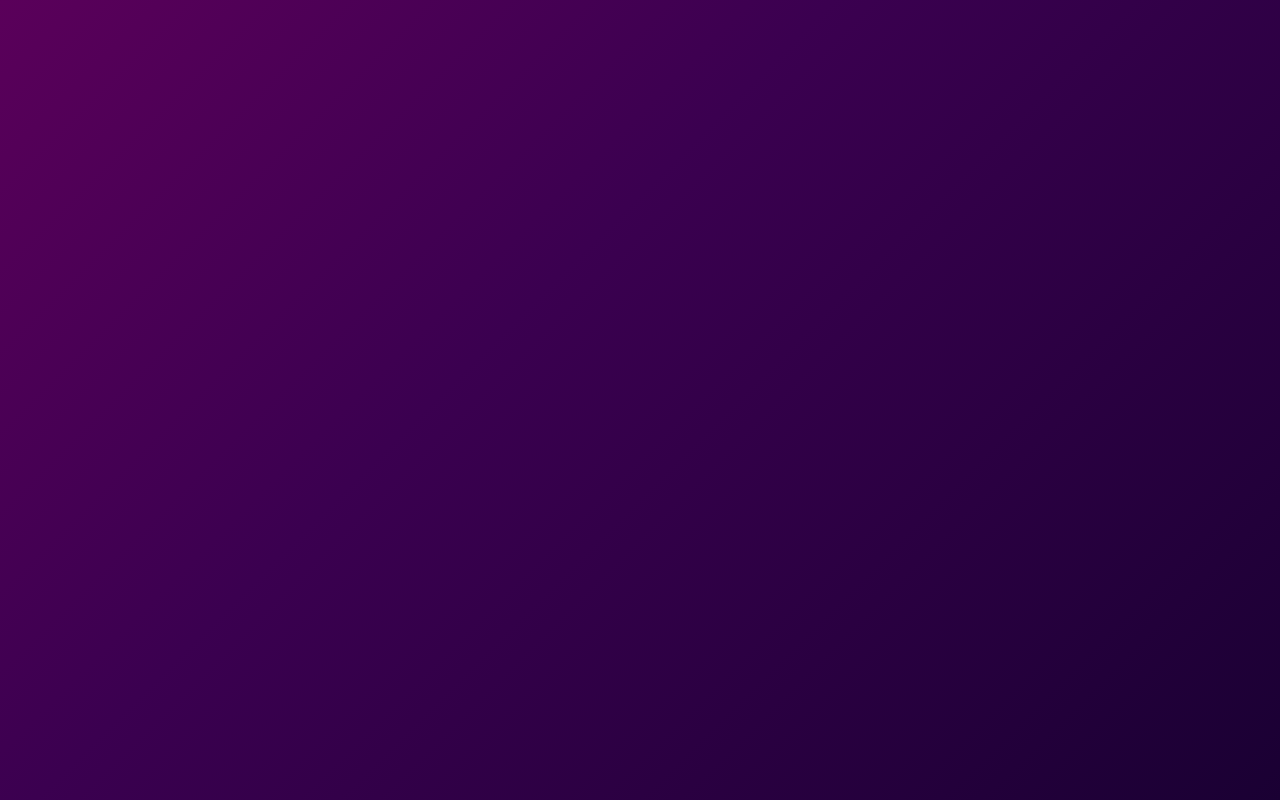
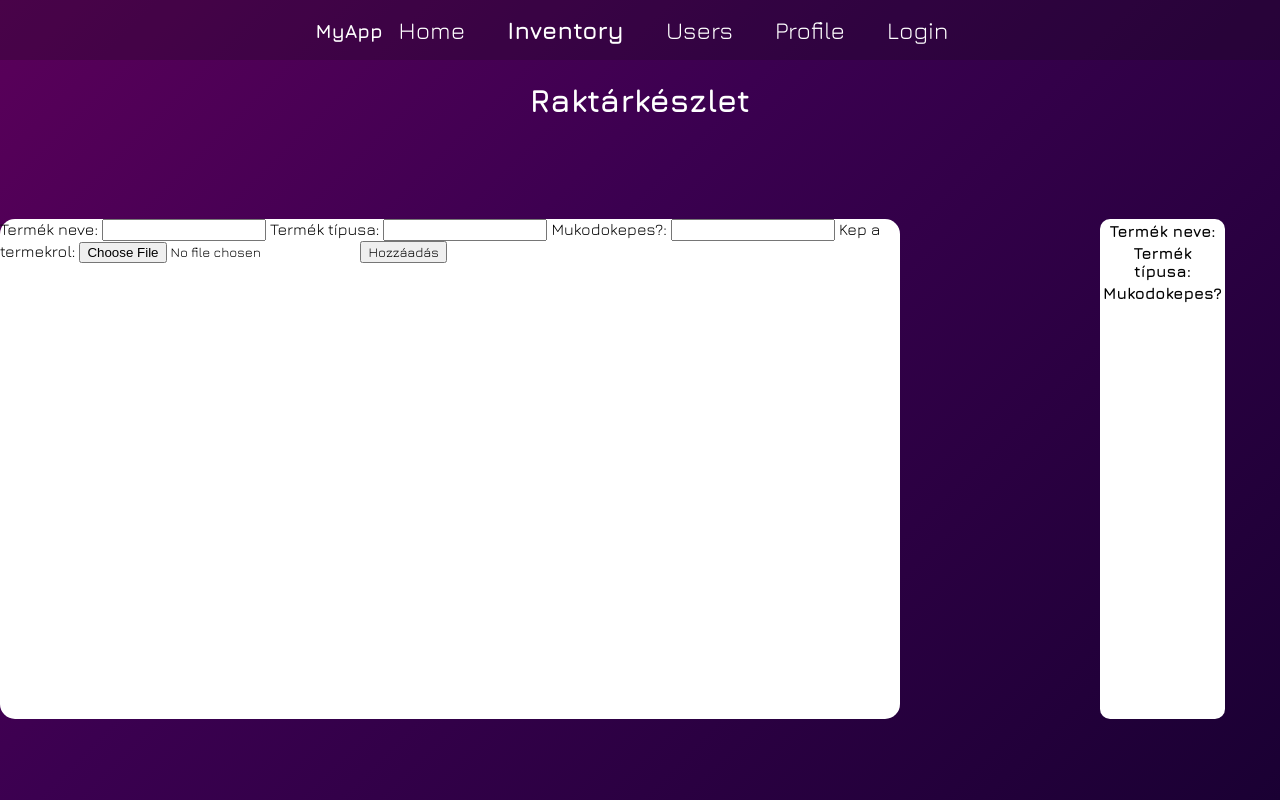
Before and after one commit to benkolon152/Szerviz-projekt, a SvelteKit app in the folder prj/: page /inventory in a window 1280 px wide. Built offline with nearby package versions, Linux system fonts and the light colour scheme.

Commit message:
template for inventory

```diff
--- a/prj/src/routes/inventory/+page.svelte
+++ b/prj/src/routes/inventory/+page.svelte
@@ -0,0 +1,69 @@
+<script>
+  let isOpen = false;
+
+  function toggle() {
+    isOpen = !isOpen;
+  }
+</script>
+
+<!-- ---------------------------------NAV-------------------------------- -->
+<nav class="navbar">
+  <div class="nav-container">
+    <a href="/" class="logo">MyApp</a> <!-- TODO logo-->
+
+    <button class="hamburger" on:click={toggle}>
+      ☰
+    </button>
+    <!--TODO this should be on the left side-->
+    <ul class:open={isOpen}>
+      <li><a href="/">Home</a></li>
+      <li><a href="/inventory"><b>Inventory</b></a></li>
+      <li><a href="/users">Users</a></li>
+
+      <li><a href="/">Profile</a></li> <!-- TODO profile dropwdown menu-->
+      <li><a href="/login">Login</a></li>
+    </ul>
+  </div>
+</nav>
+<h1 class="inv_h" style="text-align: center;">Raktárkészlet</h1>
+<div class="inventory">
+    <div class="hbox">
+        <div class="upform"><!--TODO formot allitva rendezni-->
+            <form action="">
+                <label for="item">Termék neve:</label>
+                <input class="item_name_input" type="text" id="item" name="item" required>
+
+                <label for="type">Termék típusa:</label> <!--TODO dropdown menu-->
+                <input class="item_type_input" type="text" id="type" name="type" required>
+
+                <label for="isworking">Mukodokepes?:</label>
+                <input class="item_isworking_input" type="boolean" id="isworking" name="isworking" required>
+
+                <label for="image">Kep a termekrol:</label>
+                <input class="item_image_input" type="file" id="image" name="image" required><!-- TODO image upload functionality with the pic showing -->
+
+
+
+                <button type="submit">Hozzáadás</button>
+            </form>
+        </div>
+    </div>
+    <div class="hbox">
+        <table class="table">
+            <thead>
+                <tr>
+                    <th>Termék neve:</th>
+                </tr>
+                <tr>
+                    <th>Termék típusa:</th>
+                </tr>
+                <tr>
+                    <th>Mukodokepes?</th>
+                </tr>
+            </thead>
+            <tbody>
+                <!-- Table rows will be populated dynamically -->
+            </tbody>
+        </table>
+    </div>
+</div>
--- a/prj/static/app.css
+++ b/prj/static/app.css
@@ -1,6 +1,5 @@
 * {
   font-family: 'Jura', sans-serif;
-  color: white;
 }
 
 body {
@@ -317,6 +316,39 @@ body {
 
 
 
+
+/* ----------------------------Inventory---------------------------- */
+/*--Fix the flex problmem--*/
+.upform{
+  display: flex;
+background-color: white;
+border-radius: 15px;
+height: 500px;
+color: black;
+max-width: 1000px;
+min-width: 900px;
+}
+
+.inv_h{
+  color: white;
+}
+
+.inventory {
+  display: flex;
+  max-width: 1000px;
+  min-width: 900px;
+  margin-top: 100px;
+}
+
+.table {
+  display: flex;
+  border-radius: 10px;
+  background-color: white;
+  margin-left:200px ;
+}
+
+
+
 /* ----------------------------Mobile---------------------------- */
 @media (max-width: 768px) {
   .hamburger {
```
Also changed, not shown: prj/src/routes/users/+page.svelte (added).
